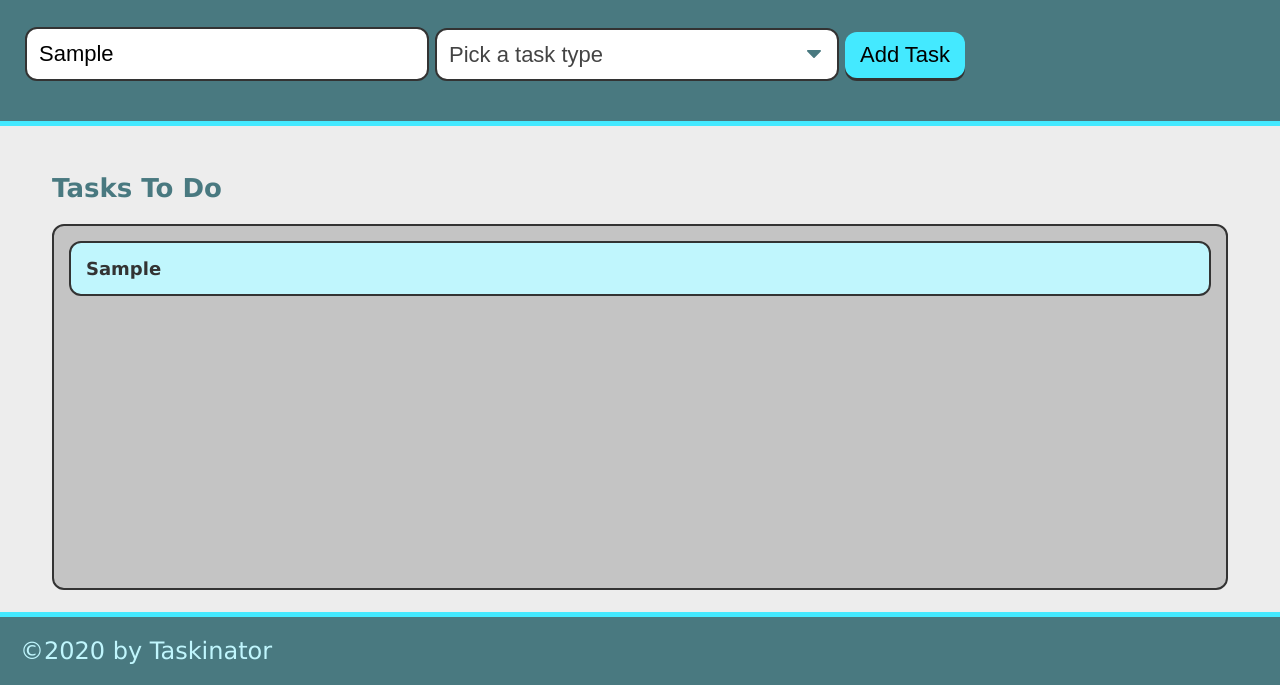
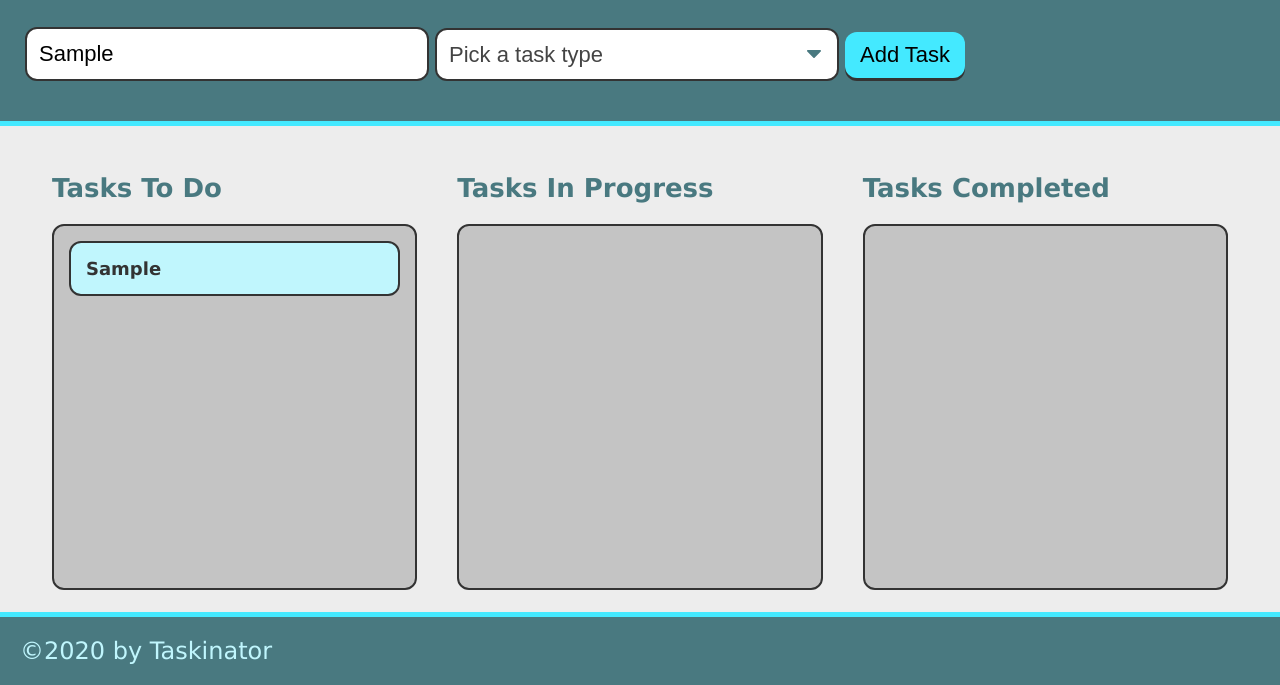
Before and after one commit to pardue95/taskinator, a plain HTML site: page index.html in a window 1280 px wide. Both pictures are taken after typing "Sample" into the empty fields and a click on the button "Add Task". Shown: the part 115-800 px from the top of the page. Drawn offline with Linux system fonts and the light colour scheme.

Commit message:
refactor feature/form-submit

```diff
--- a/assets/js/script.js
+++ b/assets/js/script.js
@@ -1,11 +1,22 @@
 var formEl = document.querySelector("#task-form");
 var tasksToDoEl = document.querySelector("#tasks-to-do");
 
-var createTaskHandler = function (event) {
+var taskFormHandler = function(event) {
   event.preventDefault();
   var taskNameInput = document.querySelector("input[name='task-name']").value;
   var taskTypeInput = document.querySelector("select[name='task-type']").value;
 
+  // package up data as an object
+  var taskDataObj = {
+      name: taskNameInput,
+      type: taskTypeInput
+  };
+
+  // send it as an argument to createTaskEl
+  createTaskEl(taskDataObj);
+};
+
+var createTaskEl = function (taskDataObj) {
   // create list item
   var listItemEl = document.createElement("li");
   listItemEl.className = "task-item";
@@ -13,13 +24,11 @@ var createTaskHandler = function (event) {
   // create div to hold task info and add to list item
   var taskInfoEl = document.createElement("div");
   taskInfoEl.className = "task-info";
-
-  // add HTML content to div
-  taskInfoEl.innerHTML = "<h3 class='task-name'>" + taskNameInput + "</h3><span class='task-type'>" + taskTypeInput + "</span>";
+  taskInfoEl.innerHTML = "<h3 class='task-name'>" + taskDataObj.name + "</h3><span class='task-type'>" + taskDataObj.type + "</span>";
   listItemEl.appendChild(taskInfoEl);
 
   // add entire list item to list
   tasksToDoEl.appendChild(listItemEl);
 };
 
-formEl.addEventListener("submit", createTaskHandler);
+formEl.addEventListener("submit", taskFormHandler);
--- a/index.html
+++ b/index.html
@@ -35,6 +35,18 @@
         <h2 class="list-title">Tasks To Do</h2>
         <ul class="task-list" id="tasks-to-do"></ul>
       </section>
+
+      <!-- Tasks In Progress -->
+<section class="task-list-wrapper">
+  <h2 class="list-title">Tasks In Progress</h2>
+  <ul class="task-list" id="tasks-in-progress"></ul>
+</section>
+
+<!-- Tasks Completed -->
+<section class="task-list-wrapper">
+  <h2 class="list-title">Tasks Completed</h2>
+  <ul class="task-list" id="tasks-completed"></ul>
+</section>
     </main>
 
     <footer>&copy;2020 by Taskinator</footer>
```
